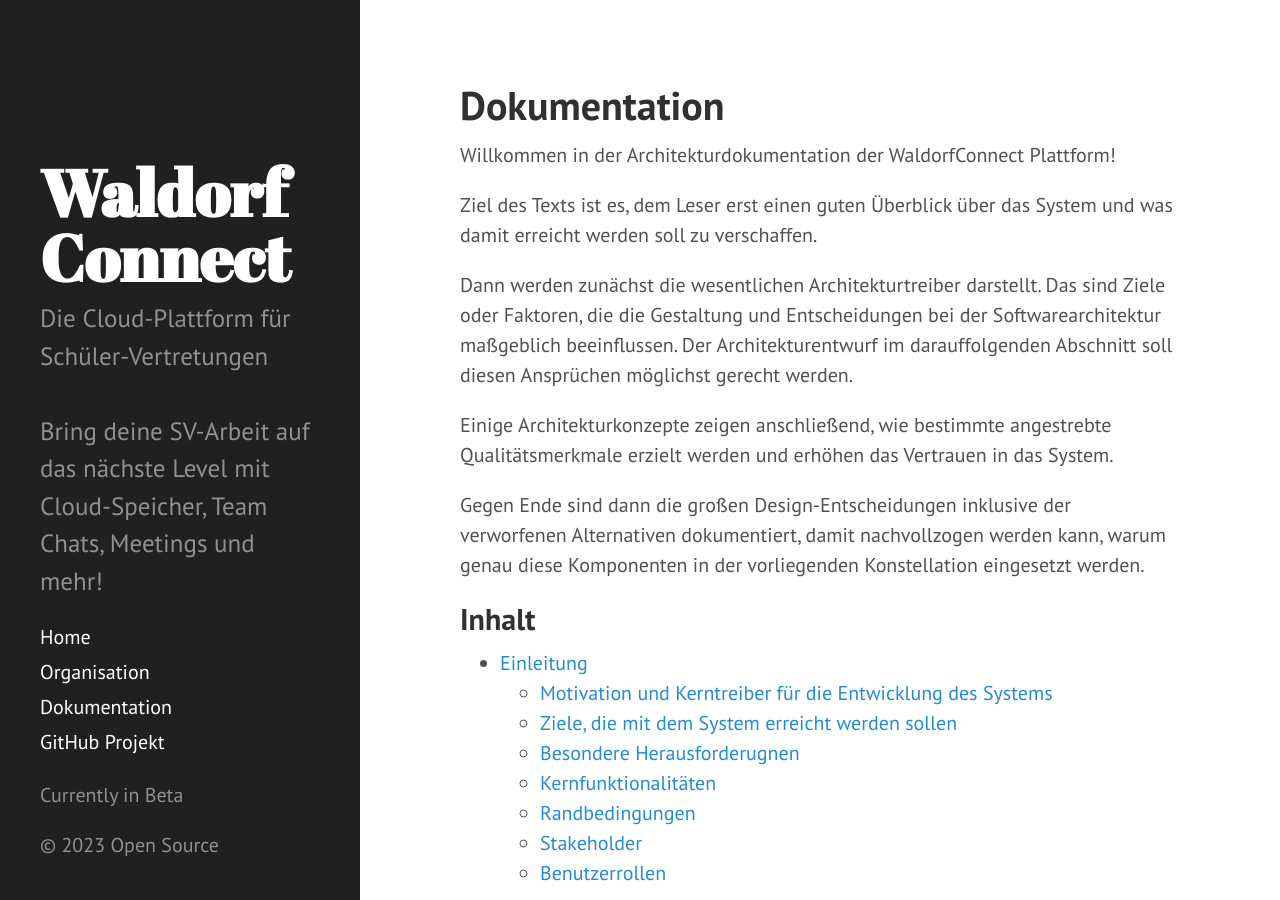
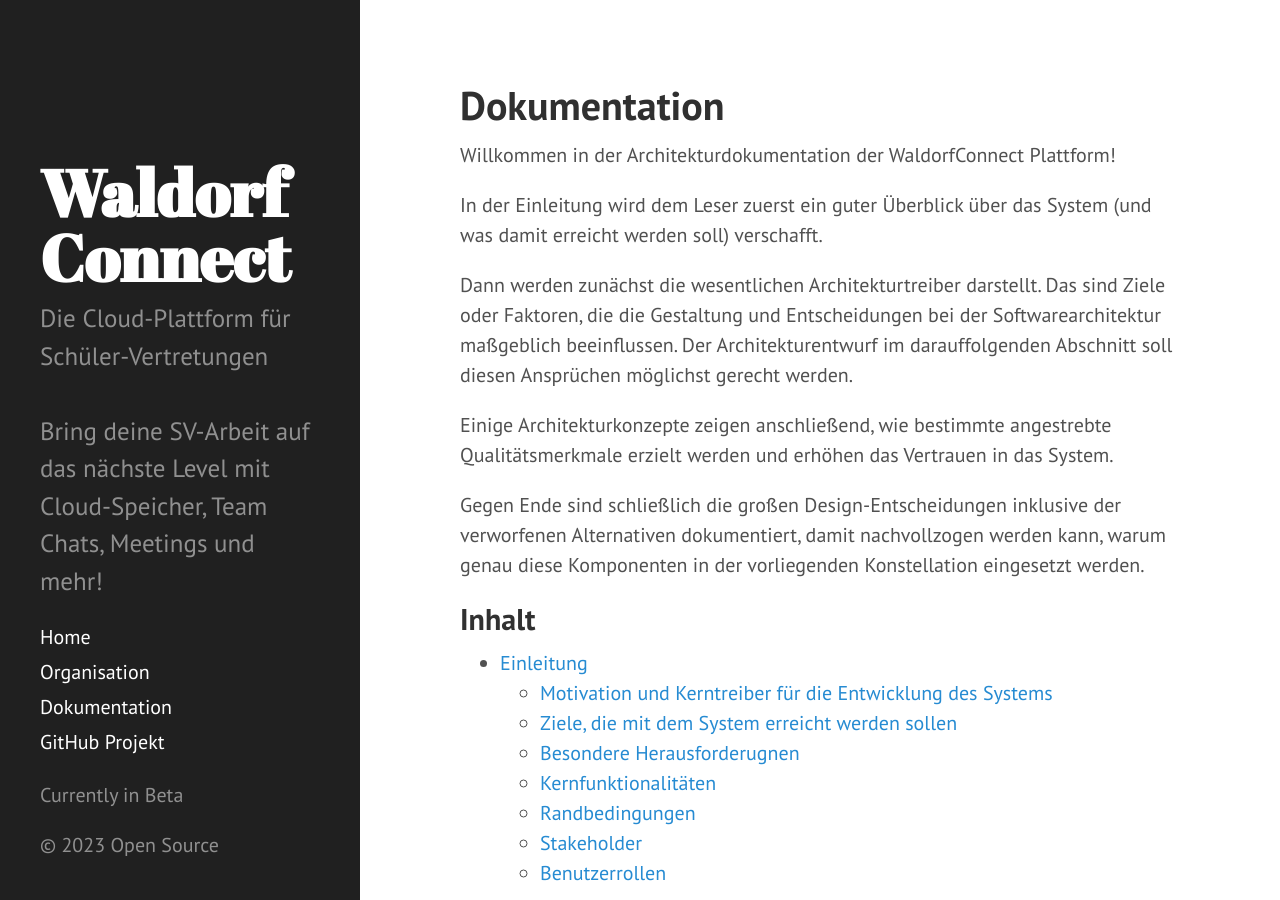
Before and after one commit to WaldorfConnect/documentation, a Jekyll site: the page built from Dokumentation.md, in a window 1280 px wide and 900 px high. Built offline with Jekyll 4.4.1, drawn with Linux system fonts in a browser that asks for light colours; Markdown is read by kramdown in place of the engine named in the settings.

Commit message:
improvements on documentation introduction

```diff
--- a/Dokumentation.md
+++ b/Dokumentation.md
@@ -5,13 +5,13 @@ title: Dokumentation
 
 Willkommen in der Architekturdokumentation der WaldorfConnect Plattform!
 
-Ziel des Texts ist es, dem Leser erst einen guten Überblick über das System und was damit erreicht werden soll zu verschaffen.
+In der Einleitung wird dem Leser zuerst ein guter Überblick über das System (und was damit erreicht werden soll) verschafft.
 
 Dann werden zunächst die wesentlichen Architekturtreiber darstellt. Das sind Ziele oder Faktoren, die die Gestaltung und Entscheidungen bei der Softwarearchitektur maßgeblich beeinflussen. Der Architekturentwurf im darauffolgenden Abschnitt soll diesen Ansprüchen möglichst gerecht werden.
 
 Einige Architekturkonzepte zeigen anschließend, wie bestimmte angestrebte Qualitätsmerkmale erzielt werden und erhöhen das Vertrauen in das System.
 
-Gegen Ende sind dann die großen Design-Entscheidungen inklusive der verworfenen Alternativen dokumentiert, damit nachvollzogen werden kann, warum genau diese Komponenten in der vorliegenden Konstellation eingesetzt werden.
+Gegen Ende sind schließlich die großen Design-Entscheidungen inklusive der verworfenen Alternativen dokumentiert, damit nachvollzogen werden kann, warum genau diese Komponenten in der vorliegenden Konstellation eingesetzt werden.
 
 ## Inhalt <!-- omit in toc -->
 
```
